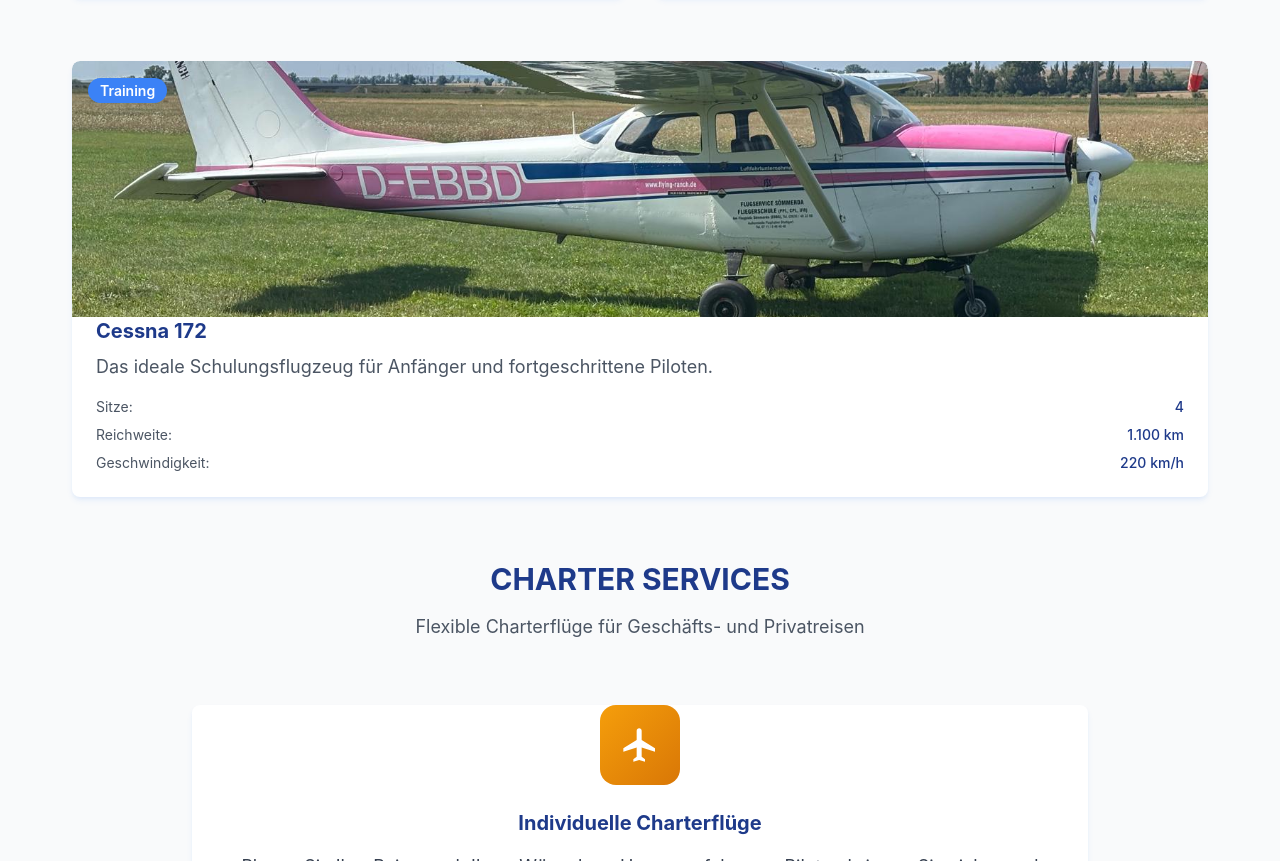
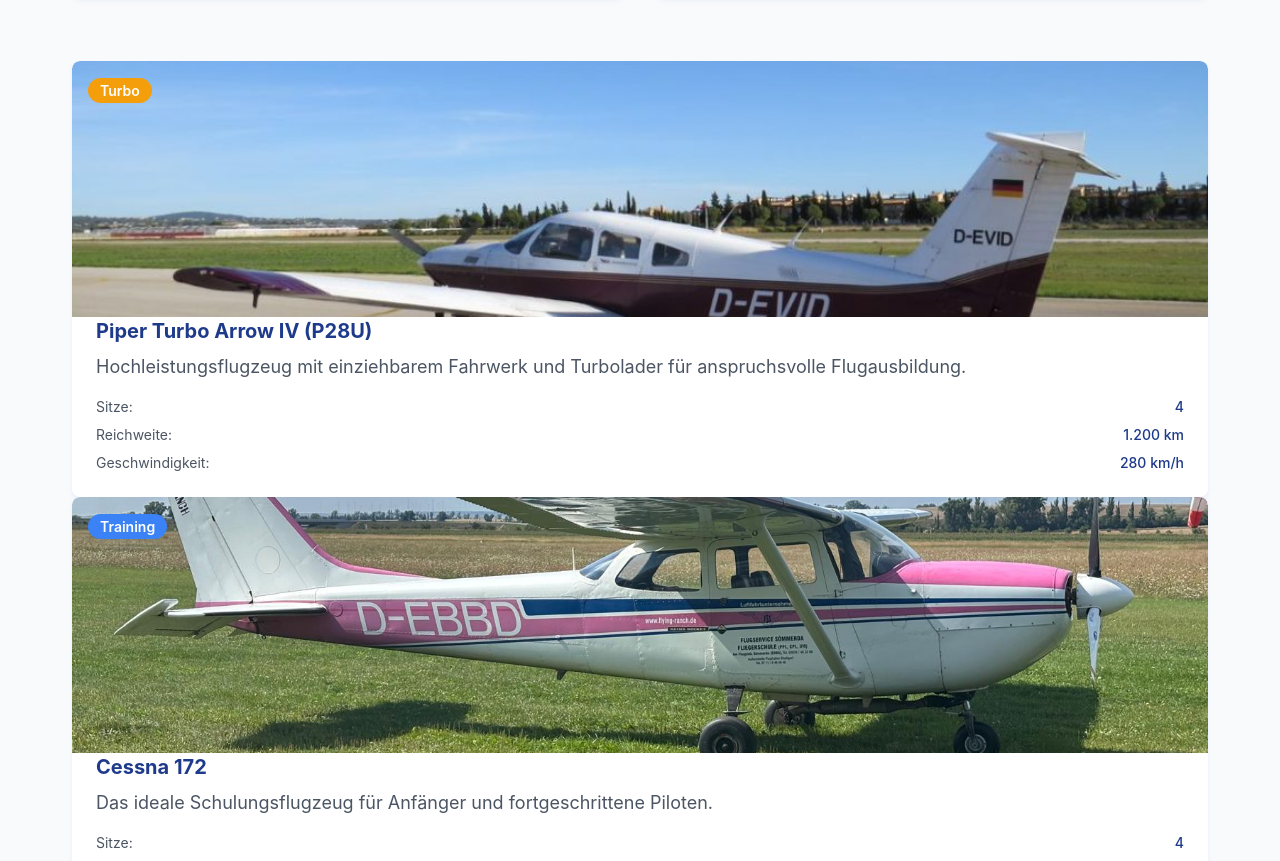
Before and after one commit to Deckenmarc/Flugschule-Mallorca, a website built with Vite: page src/index.html in a window 1280 px wide. Shown: the part 4180-5041 px from the top of the page. Built offline with nearby package versions, Linux system fonts and the light colour scheme.

Commit message:
Updated index.html

```diff
--- a/src/index.html
+++ b/src/index.html
@@ -608,6 +608,38 @@
                 </div>
             </div>
 
+ <!-- Piper Turbo Arrow IV (P28U) -->
+                <div class="card group hover:shadow-aviation-lg transition-all duration-300">
+                    <div class="relative overflow-hidden rounded-t-lg">
+                        <img src="/assets/images/piper-turbo.jpg" alt="Piper Turbo Arrow IV (P28U)" class="w-full h-64 object-cover group-hover:scale-105 transition-transform duration-300">
+                        <div class="absolute top-4 left-4">
+                            <span class="bg-aviation-gold-500 text-white px-3 py-1 rounded-full text-sm font-semibold">Turbo</span>
+                        </div>
+                    </div>
+                    <div class="card-body">
+                        <h3 class="text-xl font-bold text-aviation-blue-900 mb-2">Piper Turbo Arrow IV (P28U)</h3>
+                        <p class="text-aviation-gray-600 mb-4">
+                            Hochleistungsflugzeug mit einziehbarem Fahrwerk und Turbolader für anspruchsvolle Flugausbildung.
+                        </p>
+
+                        <!-- Aircraft Specifications -->
+                        <div class="space-y-2 text-sm">
+                            <div class="flex justify-between">
+                                <span class="text-aviation-gray-600">Sitze:</span>
+                                <span class="font-medium text-aviation-blue-900">4</span>
+                            </div>
+                            <div class="flex justify-between">
+                                <span class="text-aviation-gray-600">Reichweite:</span>
+                                <span class="font-medium text-aviation-blue-900">1.200 km</span>
+                            </div>
+                            <div class="flex justify-between">
+                                <span class="text-aviation-gray-600">Geschwindigkeit:</span>
+                                <span class="font-medium text-aviation-blue-900">280 km/h</span>
+                            </div>
+                        </div>
+                    </div>
+                </div>
+
           <!-- Cessna 172 -->
                 <div class="card group hover:shadow-aviation-lg transition-all duration-300">
                     <div class="relative overflow-hidden rounded-t-lg">
```
